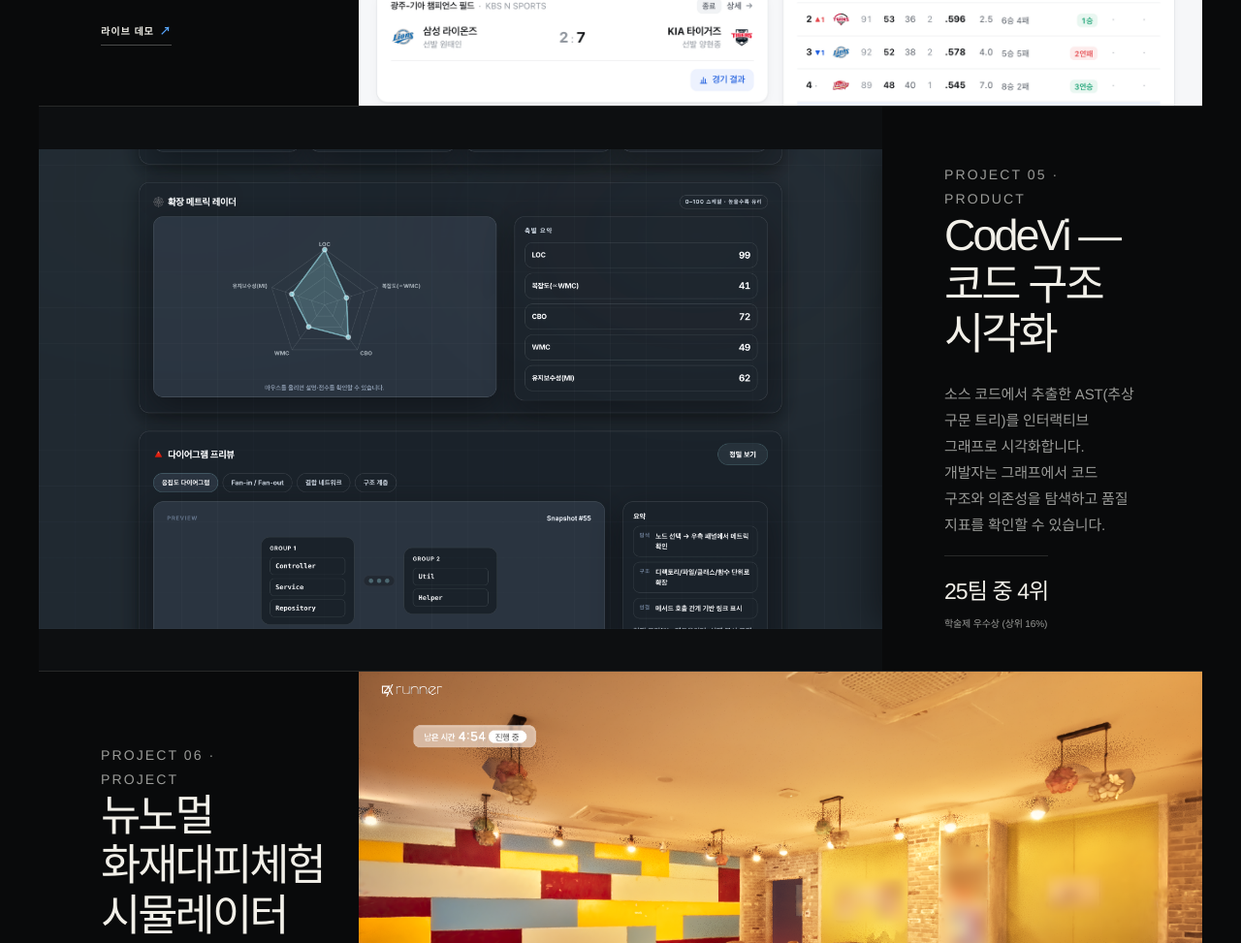
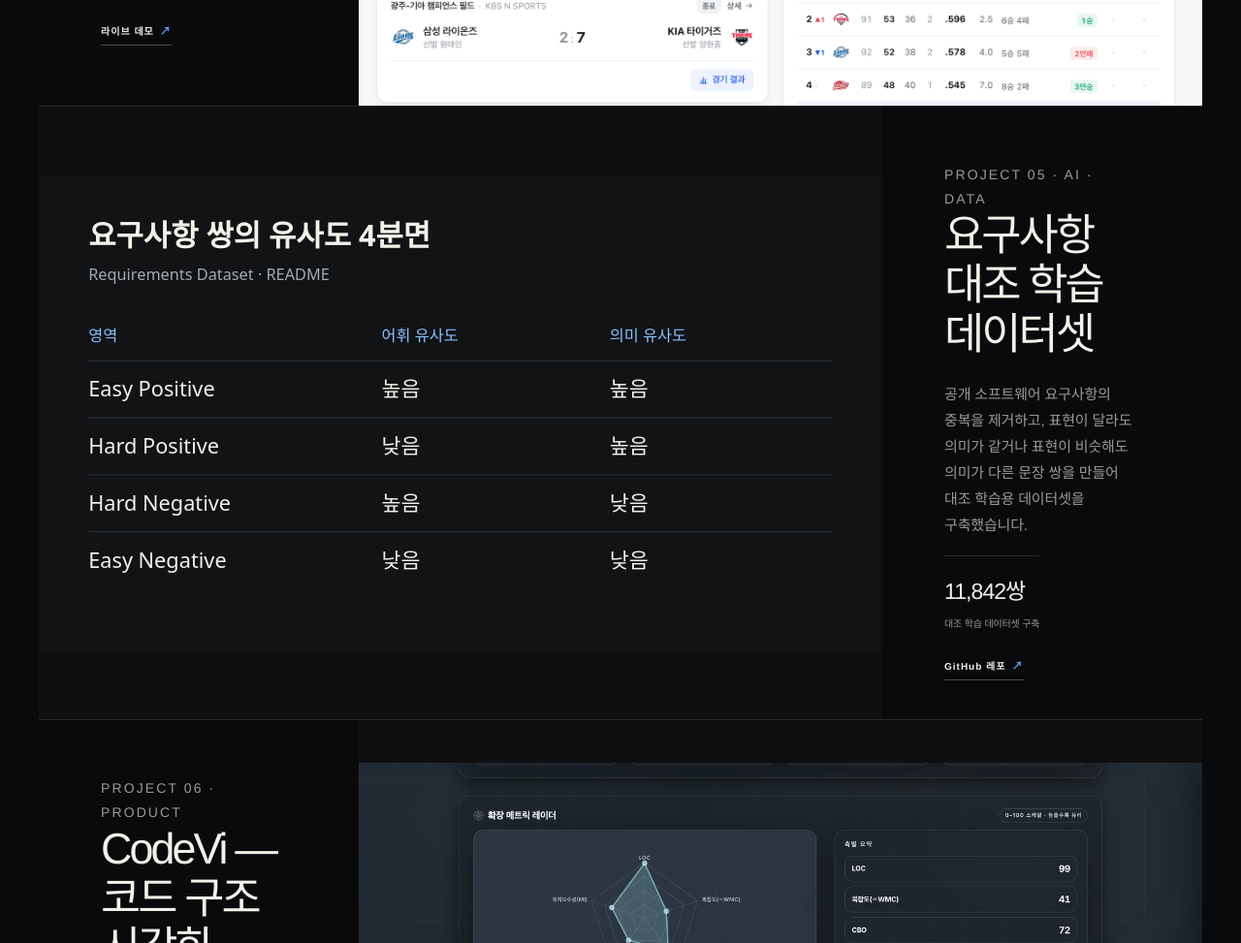
Before and after one commit to Jeon-byeong-yoon/portfolio, a plain HTML site: page index.html in a window 1280 px wide. Shown: the part 4386-5359 px from the top of the page at 97% size. Drawn offline with Linux system fonts and the light colour scheme.

Commit message:
feat: feature requirements dataset in portfolio

```diff
--- a/index.html
+++ b/index.html
@@ -384,6 +384,6 @@
       </div>
     </footer>
 
-    <script src="script.js?v=side-projects-20261121"></script>
+    <script src="script.js?v=requirements-featured-20261121"></script>
   </body>
 </html>
--- a/script.js
+++ b/script.js
@@ -164,6 +164,7 @@ const projects = [
     ],
     tags: ["Python", "PyTorch", "Sentence-Transformers", "scikit-learn", "pandas", "Contrastive Learning"],
     thumb: "reqdataset",
+    image: "assets/requirements-similarity-table.svg",
     links: [{ label: "GitHub 레포", href: "https://github.com/Jeon-byeong-yoon/requirements-dataset" }],
   },
   {
@@ -276,7 +277,7 @@ const categoryLabels = {
   other: "PROJECT",
 };
 
-const smallProjectThumbs = new Set(["ai-detect", "reqdataset", "forecast", "database"]);
+const smallProjectThumbs = new Set(["ai-detect", "forecast", "database"]);
 const smallProjectList = document.querySelector("#smallProjectList");
 const smallProjectsSection = document.querySelector("#smallProjects");
 
```
Also changed, not shown: assets/requirements-similarity-table.svg (added).
